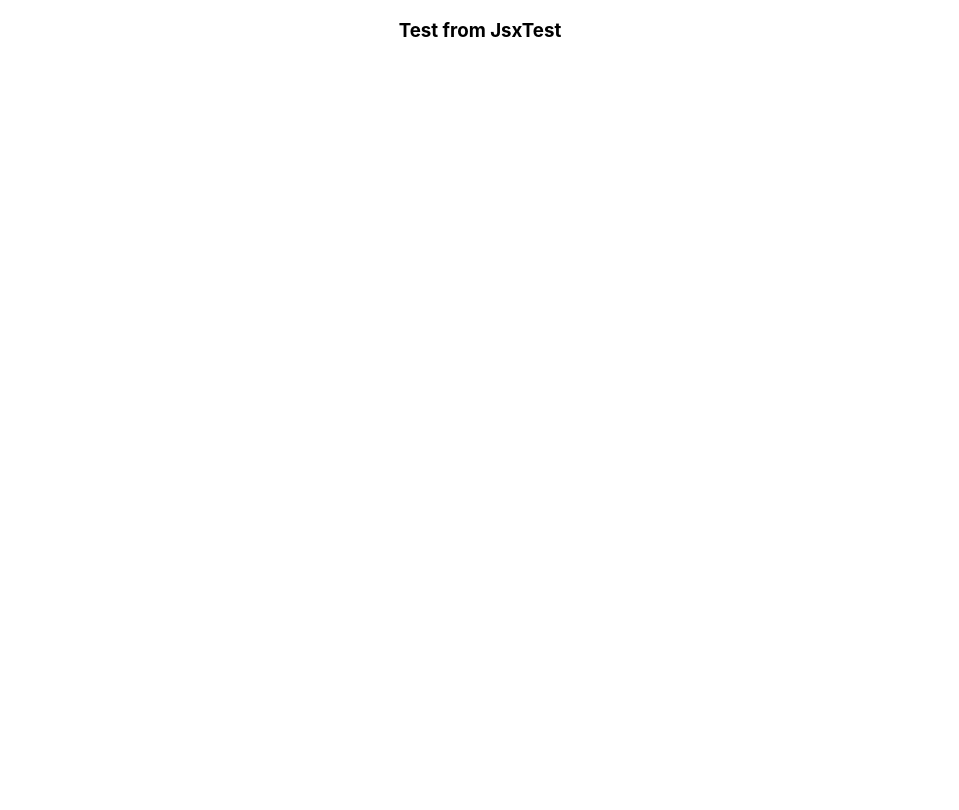
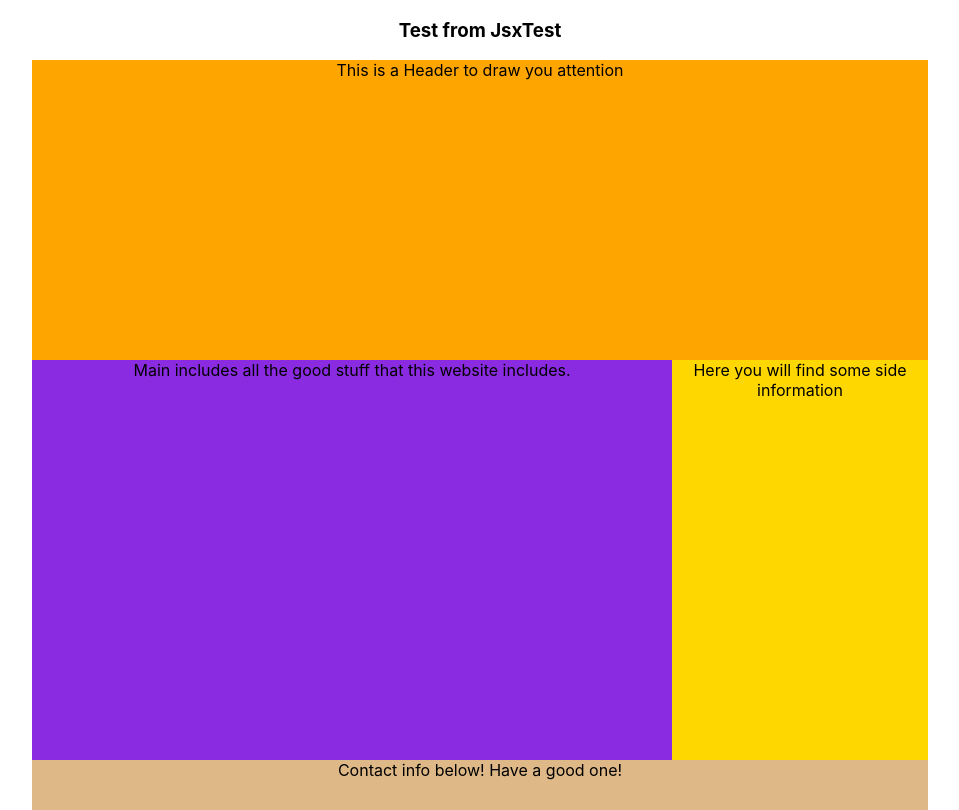
Before and after one commit to fishenchips/React-Learning, a React (Create React App) app: page / in a window 1280 px wide. Shown: the whole page, without its empty margins (160-1119 px from the left). Built offline with nearby package versions, Linux system fonts and the light colour scheme.

Commit message:
practicing creating different Jsx files to add to react website

```diff
--- a/src/App.css
+++ b/src/App.css
@@ -36,3 +36,38 @@
     transform: rotate(360deg);
   }
 }
+
+.header {
+  height: 300px;
+  background-color: orange;
+  width: 70%;
+  margin: 0 auto;
+}
+
+.wrapper {
+  display: flex;
+  flex-direction: row;
+  justify-content: center;
+}
+
+.main {
+  width: 50%;
+  text-align: center;
+  background-color: blueviolet;
+  height: 400px;
+}
+
+.aside {
+  width: 20%;
+  text-align: center;
+  background-color: gold;
+  height: 400px;
+}
+
+.footer {
+  width: 70%;
+  height: 50px;
+  background-color: burlywood;
+  margin: 0 auto;
+
+}
--- a/src/App.js
+++ b/src/App.js
@@ -1,12 +1,23 @@
 import logo from './logo.svg';
 import './App.css';
 import JsxTest from "./components/JsxTest/JsxTest";
+import Header from './components/Webstructure/Header';
+import Main from './components/Webstructure/Main';
+import Aside from './components/Webstructure/Aside';
+import Footer from './components/Webstructure/Footer';
+
 
 function App() {
   return (
    <div className='App'>
       {/* Importing from JsxTest */}
       <JsxTest />
+      <Header />
+      <div className="wrapper">
+          <Main />
+          <Aside />
+      </div>
+      <Footer />
     </div>
   );
 }
--- /dev/null
+++ b/src/components/Webstructure/Aside.js
@@ -0,0 +1,7 @@
+import React from 'react';
+
+function Aside() {
+  return <aside className='aside'>Here you will find some side information</aside>;
+}
+
+export default Aside;
--- /dev/null
+++ b/src/components/Webstructure/Footer.js
@@ -0,0 +1,10 @@
+import React from "react";
+
+let Footer = () => {
+    return(
+        <footer className="footer">Contact info below! Have a good one!</footer>
+    )
+}
+
+
+export default Footer;
--- /dev/null
+++ b/src/components/Webstructure/Header.js
@@ -0,0 +1,7 @@
+import React from 'react';
+
+function Header() {
+  return <header className='header'>This is a Header to draw you attention</header>;
+}
+
+export default Header;
--- /dev/null
+++ b/src/components/Webstructure/Main.js
@@ -0,0 +1,7 @@
+import React from 'react';
+
+function Main() {
+  return <main className='main'>Main includes all the good stuff that this website includes.</main>;
+}
+
+export default Main;
```
